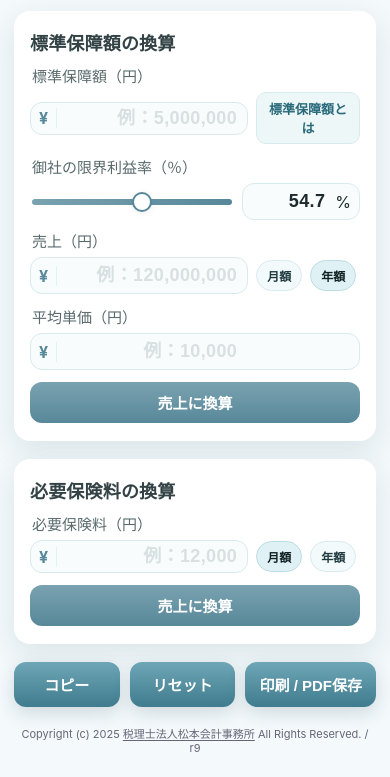
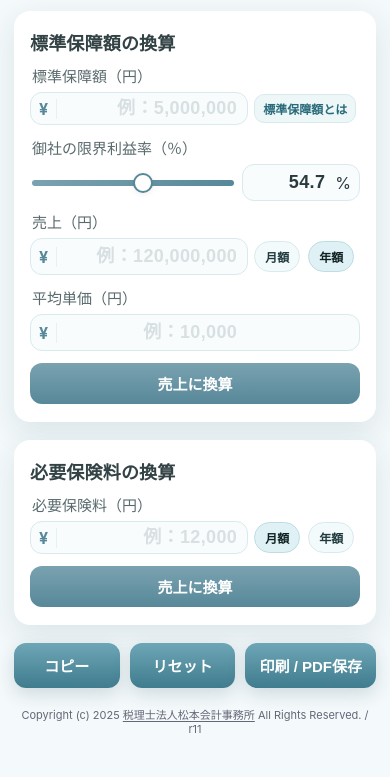
Before and after one commit to takatrp/kigyoubouei, a plain HTML site: page index.html in a window 390 px wide. Shown: the part 111-888 px from the top of the page. Drawn offline with Linux system fonts and the light colour scheme.

Commit message:
Update index.html

```diff
--- a/index.html
+++ b/index.html
@@ -5,7 +5,7 @@
   <meta name="viewport" content="width=device-width, initial-scale=1, viewport-fit=cover" />
   <title>標準保障額・保険料売上換算ツール</title>
 
-  <!-- Favicon（ICO/PNG 両対応） -->
+  <!-- Favicon -->
   <link rel="icon" href="favicon.ico" sizes="any" />
   <link rel="shortcut icon" href="favicon.ico" />
   <link rel="icon" type="image/png" sizes="192x192" href="favicon192192.png" />
@@ -14,7 +14,7 @@
 
   <style>
     :root{
-      --bg:#f4f9fb; --card:#ffffff; --ink:#1e2a2d; --muted:#5a6a6d;
+      --bg:#f4f9fb; --card:#ffffff; --ink:#2b3a3d; --muted:#5a6a6d;
       --accent:#578899; --accent-2:#7aa2b0; --shadow:0 10px 30px rgba(35,80,90,.12); --radius:16px;
       --border:#d9eaed; --blue:#1a6ea0;
     }
@@ -53,8 +53,16 @@
     .row-two{display:grid; grid-template-columns:1fr 1fr; gap:12px; align-items:end;}
     @media (max-width:680px){ .row-two{grid-template-columns:1fr;} }
 
-    .helper-btn{border:1px solid var(--border); background:#eef7f8; color:#2a6b7b; padding:6px 10px;
-      border-radius:10px; font-size:13px; font-weight:800; cursor:pointer;}
+    /* ← ここを調整：スマホで折り返さず・少し小さく */
+    .helper-btn{
+      border:1px solid var(--border); background:#eef7f8; color:#2a6b7b;
+      padding:6px 10px; border-radius:10px; font-size:13px; font-weight:800;
+      cursor:pointer; white-space:nowrap;
+    }
+    @media (max-width:420px){
+      .helper-btn{font-size:12px; padding:5px 8px;}
+      .inline-actions{gap:6px;}
+    }
 
     .btn{width:100%; background:linear-gradient(180deg,var(--accent-2),var(--accent)); color:#fff; font-weight:900;
       border:0; border-radius:12px; padding:10px 12px; font-size:15px;}
@@ -67,9 +75,9 @@
 
     .result{margin-top:12px;}
     .amount{font-size:clamp(22px,7vw,34px); font-weight:900; color:#2a6b7b; margin:4px 0 6px; font-feature-settings:"tnum"; font-variant-numeric:tabular-nums;}
-    .statement{font-weight:900; color:#2b3a3d; margin:6px 0 2px; line-height:1.6;}
+    .statement{font-weight:900; color:var(--ink); margin:6px 0 2px; line-height:1.6;}
     .blue{color:#1a6ea0;} .up1{font-size:1.1em;}
-    .note-line{color:#000;}  /* ← 追加行は黒色・通常サイズ */
+    .note-line{color:inherit;} /* ← 1行目と同じ色に合わせる */
 
     .kpi{display:flex; align-items:center; flex-wrap:wrap; gap:10px;}
     .chip-like{background:#e9f6f8; border:1px dashed #8fb3c0; border-radius:12px; padding:8px 10px; font-weight:900;}
@@ -195,7 +203,7 @@
     <footer>
       Copyright (c) <span id="yyyy"></span>
       <a href="https://www.matsumoto-kaikei.or.jp/" target="_blank" rel="noopener">税理士法人松本会計事務所</a>
-      All Rights Reserved. / r9
+      All Rights Reserved. / r11
     </footer>
   </div>
 
@@ -228,7 +236,7 @@
     const resPrem=$('#resPrem'), salesPremEl=$('#salesPrem'), stmtPrem=$('#stmtPrem');
     const pctSalesPrem=$('#pctSalesPrem'), unitsPremChip=$('#unitsPremChip');
 
-    // 既定CMR 54.7%
+    // 既定CMR
     function setCmr(v){ cmrR.value=Number(v).toFixed(1); cmrI.value=Number(v).toFixed(1); }
     setCmr(54.7);
     cmrR.addEventListener('input', ()=>{ cmrI.value=(+cmrR.value).toFixed(1); if(autoAny()) autoRecalc(); });
@@ -318,7 +326,6 @@
       const salesNeededCov = Math.ceil(cov / rate);
       resCov.hidden=false;
       salesCovEl.textContent = fmtJPY(salesNeededCov);
-      // 追加行（黒）→ 青行 の順で表示
       stmtCov.innerHTML =
         `標準保障額 ${fmtJPY(cov)} は、御社の売上 ${fmtJPY(salesNeededCov)} に相当します。<br>`+
         `<span class="note-line">標準保障額は、保険事故発生後に短期間で必要と想定される金額です。</span><br>`+
@@ -353,7 +360,7 @@
       if(scroll) resPrem.scrollIntoView({behavior:'smooth', block:'center'});
     }
 
-    // ボタン
+    // クリック
     $('#calcCov').addEventListener('click', ()=> calcCoverage(true));
     $('#calcPrem').addEventListener('click', ()=> calcPremium(true));
 
```
